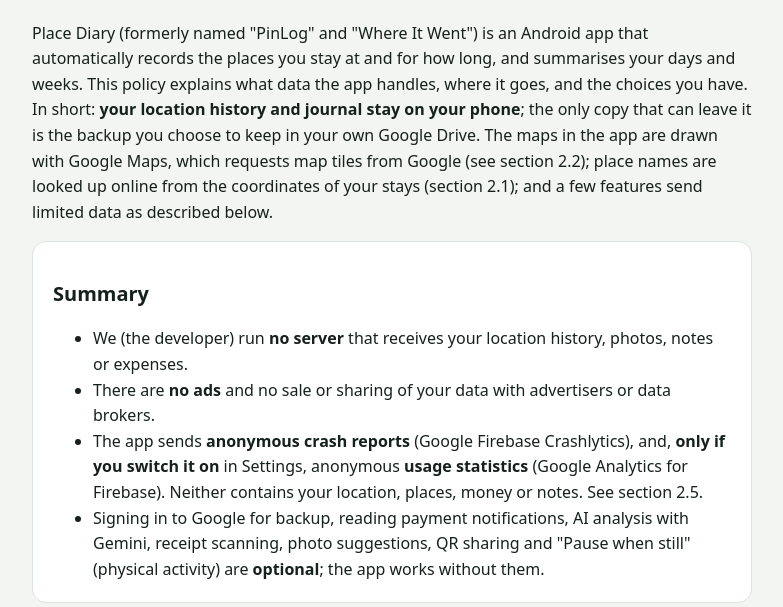
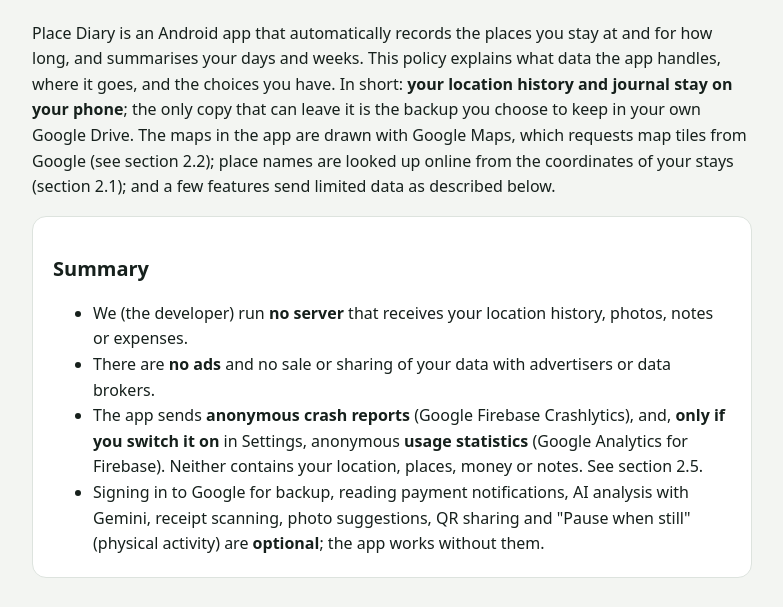
Before and after one commit to lttrung2001/Time-In-Place-Privacy-Policy, a plain HTML site: page index.html in a window 1280 px wide. Shown: the part 128-735 px from the top of the page, without its empty margins (248-1031 px from the left). Drawn offline with Linux system fonts and the light colour scheme.

Commit message:
Drop the former app names
Co-Authored-By: Claude Opus 5.5 <noreply@anthropic.com>

```diff
--- a/index.html
+++ b/index.html
@@ -30,7 +30,7 @@
   <h1>Place Diary – Privacy Policy</h1>
   <p class="meta">Last updated: 2 November 2026 · App package: <code>com.trunglabs.timeinplace</code> · Developer: TrungLabs</p>
 
-  <p>Place Diary (formerly named "PinLog" and "Where It Went") is an Android app that automatically records the places you stay at and for how long, and summarises your days and weeks. This policy explains what data the app handles, where it goes, and the choices you have. In short: <strong>your location history and journal stay on your phone</strong>; the only copy that can leave it is the backup you choose to keep in your own Google Drive. The maps in the app are drawn with Google Maps, which requests map tiles from Google (see section 2.2); place names are looked up online from the coordinates of your stays (section 2.1); and a few features send limited data as described below.</p>
+  <p>Place Diary is an Android app that automatically records the places you stay at and for how long, and summarises your days and weeks. This policy explains what data the app handles, where it goes, and the choices you have. In short: <strong>your location history and journal stay on your phone</strong>; the only copy that can leave it is the backup you choose to keep in your own Google Drive. The maps in the app are drawn with Google Maps, which requests map tiles from Google (see section 2.2); place names are looked up online from the coordinates of your stays (section 2.1); and a few features send limited data as described below.</p>
 
   <div class="card">
     <h2>Summary</h2>
```
